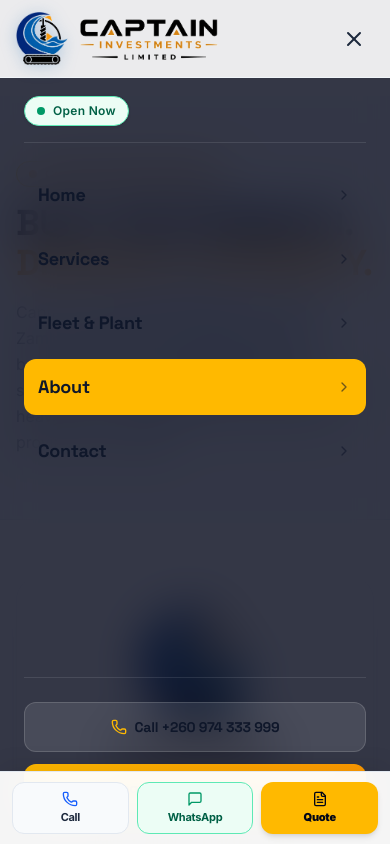
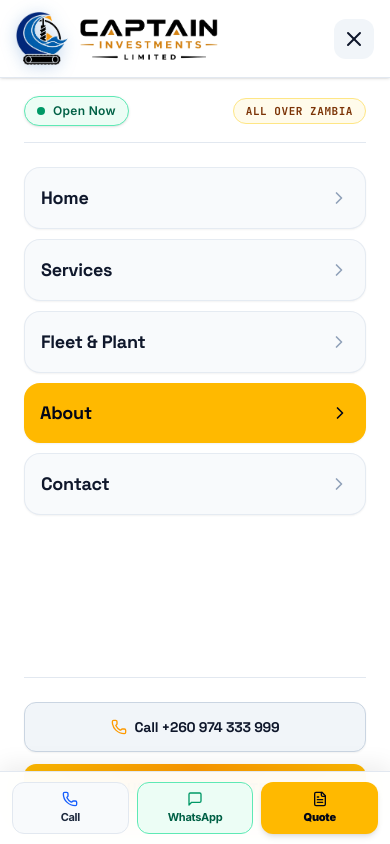
Before and after one commit to varuntejreddy03/captaininvestmentslimited, a Next.js app: page /about in a window 390 px wide. Both pictures are taken after a click on the button "Open Menu". Shown: the top 844 px of the page. Built offline with nearby package versions, Linux system fonts and the light colour scheme.

Commit message:
Fix mobile navbar white theme, link Explore 3D to studio, add 300+ stats in about, and update borehole image

```diff
--- a/app/about/page.tsx
+++ b/app/about/page.tsx
@@ -30,6 +30,47 @@ export default function AboutPage() {
             </h1>
             <p className="text-base sm:text-lg text-slate-600 leading-relaxed">
               Captain Investments Limited is a premier Zambian contractor providing precision borehole drilling, mining exploration soil sampling, water storage tank installations, and heavy earth-moving plant hire across all 10 provinces of Zambia.
+            </p>
+          </div>
+        </div>
+      </section>
+
+      {/* Verified Proven Track Record: 300+ Projects, 300+ Positive Clients, 6+ Years Experience */}
+      <section className="relative z-20 -mt-8 sm:-mt-10 max-w-7xl mx-auto px-4 sm:px-6 lg:px-8">
+        <div className="grid grid-cols-1 sm:grid-cols-3 gap-6 p-6 sm:p-10 rounded-3xl bg-white border border-slate-200 shadow-xl">
+          <div className="text-center p-4 border-b sm:border-b-0 sm:border-r border-slate-100 flex flex-col justify-center">
+            <span className="font-heading text-4xl sm:text-6xl font-black text-amber-500 tracking-tight">
+              300+
+            </span>
+            <span className="font-heading text-lg sm:text-xl font-bold text-slate-900 mt-2">
+              Projects Completed
+            </span>
+            <p className="text-xs sm:text-sm text-slate-500 mt-1 max-w-xs mx-auto">
+              Commercial farm boreholes, mining exploration sampling & major earthworks
+            </p>
+          </div>
+
+          <div className="text-center p-4 border-b sm:border-b-0 sm:border-r border-slate-100 flex flex-col justify-center">
+            <span className="font-heading text-4xl sm:text-6xl font-black text-blue-700 tracking-tight">
+              300+
+            </span>
+            <span className="font-heading text-lg sm:text-xl font-bold text-slate-900 mt-2">
+              Positive Clients
+            </span>
+            <p className="text-xs sm:text-sm text-slate-500 mt-1 max-w-xs mx-auto">
+              Trusted by commercial farm owners, mining operators & civil contractors
+            </p>
+          </div>
+
+          <div className="text-center p-4 flex flex-col justify-center">
+            <span className="font-heading text-4xl sm:text-6xl font-black text-emerald-600 tracking-tight">
+              6+
+            </span>
+            <span className="font-heading text-lg sm:text-xl font-bold text-slate-900 mt-2">
+              Years Experience in Zambia
+            </span>
+            <p className="text-xs sm:text-sm text-slate-500 mt-1 max-w-xs mx-auto">
+              Over half a decade of engineering excellence and nationwide deployment
             </p>
           </div>
         </div>
--- a/app/globals.css
+++ b/app/globals.css
@@ -60,7 +60,6 @@ h1, h2, h3, h4, h5, h6, .font-heading {
   font-family: var(--font-space-grotesk), 'Space Grotesk', -apple-system, BlinkMacSystemFont, "Segoe UI", Roboto, sans-serif !important;
   letter-spacing: -0.015em;
   font-weight: 700;
-  color: inherit;
 }
 
 /* Modern Clean Light Panels */
--- a/app/services/page.tsx
+++ b/app/services/page.tsx
@@ -81,8 +81,8 @@ export default function ServicesPage() {
 
               <div className="lg:col-span-5 relative h-72 sm:h-96 rounded-2xl overflow-hidden border border-slate-200 bg-slate-100 shadow-inner">
                 <Image
-                  src="/images/backhoe-sunset.jpg"
-                  alt="Borehole site operation Zambia"
+                  src="/images/drilling-rig-truck.jpg"
+                  alt="Captain Investments truck-mounted rotary borehole drilling rig in Zambia"
                   fill
                   className="object-cover"
                 />
--- a/components/three/MachineryStudio3D.tsx
+++ b/components/three/MachineryStudio3D.tsx
@@ -164,7 +164,7 @@ export function MachineryStudio3D() {
   }, []);
 
   return (
-    <section className="py-20 bg-slate-50 border-y border-slate-200">
+    <section id="studio" className="py-20 bg-slate-50 border-y border-slate-200 scroll-mt-24">
       <div className="max-w-7xl mx-auto px-4 sm:px-6 lg:px-8">
 
         {/* Section Header */}
--- a/components/ui/Navbar.tsx
+++ b/components/ui/Navbar.tsx
@@ -47,7 +47,9 @@ export function Navbar() {
     <>
       <header
         className={`fixed top-0 left-0 right-0 z-40 transition-all duration-300 ${
-          isHomeHero
+          mobileMenuOpen
+            ? 'bg-white border-b border-slate-200 py-3 text-slate-900 shadow-sm'
+            : isHomeHero
             ? 'bg-black/50 backdrop-blur-md border-b border-white/10 text-white py-3.5'
             : isScrolled
             ? 'bg-white/95 backdrop-blur-md border-b border-slate-200/90 shadow-sm py-2.5 text-slate-900'
@@ -57,7 +59,7 @@ export function Navbar() {
         <div className="max-w-7xl mx-auto px-4 sm:px-6 lg:px-8">
           <div className="flex items-center justify-between gap-4">
             {/* Logo: Inverted white logo over dark hero, dark logo over white background */}
-            <BrandLogo size="md" invert={isHomeHero} />
+            <BrandLogo size="md" invert={isHomeHero && !mobileMenuOpen} />
 
             {/* Desktop Navigation Links */}
             <nav
@@ -141,7 +143,9 @@ export function Navbar() {
                 type="button"
                 onClick={() => setMobileMenuOpen(!mobileMenuOpen)}
                 className={`p-2 rounded-xl transition-colors cursor-pointer ${
-                  isHomeHero
+                  mobileMenuOpen
+                    ? 'text-slate-900 bg-slate-100 hover:bg-slate-200'
+                    : isHomeHero
                     ? 'text-white hover:bg-white/10'
                     : 'text-slate-800 hover:bg-slate-100'
                 }`}
@@ -159,53 +163,58 @@ export function Navbar() {
       <AnimatePresence>
         {mobileMenuOpen && (
           <motion.div
-            initial={{ opacity: 0 }}
-            animate={{ opacity: 1 }}
-            exit={{ opacity: 0 }}
+            initial={{ opacity: 0, y: -8 }}
+            animate={{ opacity: 1, y: 0 }}
+            exit={{ opacity: 0, y: -8 }}
             transition={{ duration: 0.2 }}
-            className="fixed inset-0 z-30 lg:hidden bg-slate-950/80 backdrop-blur-xl flex flex-col justify-between pt-24 pb-8 px-6 overflow-y-auto"
+            className="fixed inset-0 z-30 lg:hidden bg-white text-slate-900 flex flex-col justify-between pt-24 pb-8 px-6 overflow-y-auto shadow-2xl"
           >
             <div className="space-y-6">
-              <div className="border-b border-white/10 pb-4">
+              <div className="border-b border-slate-200 pb-4 flex items-center justify-between">
                 <LiveHoursBadge showTime />
+                <span className="text-[11px] font-mono font-bold text-amber-900 bg-amber-50 border border-amber-200 px-3 py-1 rounded-full uppercase tracking-wider">
+                  All Over Zambia
+                </span>
               </div>
 
-              <nav className="flex flex-col gap-2">
+              <nav className="flex flex-col gap-2.5">
                 {NAV_LINKS.map((link) => {
                   const isActive = pathname === link.href;
                   return (
                     <Link
                       key={link.href}
                       href={link.href}
-                      className={`flex items-center justify-between p-3.5 rounded-xl font-heading text-lg font-bold transition-all ${
+                      className={`flex items-center justify-between p-4 rounded-2xl font-heading text-lg font-bold transition-all shadow-xs ${
                         isActive
-                          ? 'bg-amber-400 text-slate-950 font-black'
-                          : 'text-white hover:bg-white/10'
+                          ? 'bg-amber-400 !text-slate-950 font-black shadow-md'
+                          : 'bg-slate-50 hover:bg-slate-100 !text-slate-900 hover:!text-blue-700 border border-slate-200/80 active:scale-[0.99]'
                       }`}
                     >
-                      <span>{link.label}</span>
-                      <ChevronRight className="w-4 h-4 opacity-60" />
+                      <span className={isActive ? '!text-slate-950 font-black' : '!text-slate-900 font-bold'}>
+                        {link.label}
+                      </span>
+                      <ChevronRight className={`w-5 h-5 ${isActive ? '!text-slate-950' : 'text-slate-400'}`} />
                     </Link>
                   );
                 })}
               </nav>
             </div>
 
-            <div className="pt-6 border-t border-white/10 space-y-3">
+            <div className="pt-6 border-t border-slate-200 space-y-3">
               <a
                 href={BUSINESS_INFO.telLink}
-                className="w-full py-3.5 px-4 rounded-xl font-heading font-bold text-sm text-white bg-white/10 hover:bg-white/15 flex items-center justify-center gap-2 border border-white/15 transition-colors"
+                className="w-full py-3.5 px-4 rounded-xl font-heading font-bold text-sm !text-slate-900 bg-slate-100 hover:bg-slate-200 flex items-center justify-center gap-2 border border-slate-300 transition-colors shadow-xs"
               >
-                <Phone className="w-4 h-4 text-amber-400" />
-                <span>Call {BUSINESS_INFO.phone}</span>
+                <Phone className="w-4 h-4 text-amber-500" />
+                <span className="font-bold">Call {BUSINESS_INFO.phone}</span>
               </a>
 
               <Link
                 href="/contact"
-                className="w-full py-3.5 px-4 rounded-xl font-heading font-bold text-sm text-slate-950 bg-gradient-to-r from-amber-400 to-amber-500 hover:from-amber-300 hover:to-amber-400 flex items-center justify-center gap-2 shadow-lg transition-all"
+                className="w-full py-3.5 px-4 rounded-xl font-heading font-bold text-sm !text-slate-950 bg-gradient-to-r from-amber-400 via-amber-500 to-amber-400 hover:from-amber-300 hover:to-amber-400 flex items-center justify-center gap-2 shadow-md transition-all active:scale-95"
               >
-                <span>Request a Free Quote</span>
-                <ChevronRight className="w-4 h-4" />
+                <span className="font-bold uppercase tracking-wider">Request a Free Quote</span>
+                <ChevronRight className="w-4 h-4 !text-slate-950" />
               </Link>
             </div>
           </motion.div>
--- a/components/ui/StatsBar.tsx
+++ b/components/ui/StatsBar.tsx
@@ -10,12 +10,11 @@ import { Shield, Award, CheckCircle2, Clock } from 'lucide-react';
  * behind the SHOW_STATS_COUNTERS feature flag until verified by Captain Investments Limited.
  */
 export function StatsBar() {
-  // TODO_CLIENT_TO_CONFIRM: When client confirms verified numbers, enable SHOW_STATS_COUNTERS in lib/constants.ts
-  const unconfirmedPlaceholderMetrics = [
-    { label: 'Years of Operation', value: '5+', comment: 'TODO_CLIENT_TO_CONFIRM: Exact incorporation year' },
-    { label: 'Boreholes Completed', value: '350+', comment: 'TODO_CLIENT_TO_CONFIRM: Total completed borehole tally' },
-    { label: 'Heavy Machinery in Fleet', value: '11', comment: 'TODO_CLIENT_TO_CONFIRM: 11 verified fleet units' },
-    { label: 'Operator Safety Compliance', value: '100%', comment: 'TODO_CLIENT_TO_CONFIRM: Safety audit rating' },
+  const verifiedClientMetrics = [
+    { label: 'Projects Completed', value: '300+' },
+    { label: 'Positive Clients', value: '300+' },
+    { label: 'Years in Zambia', value: '6+' },
+    { label: 'Specialized Fleet Units', value: '11' },
   ];
 
   return (
@@ -24,7 +23,7 @@ export function StatsBar() {
         {FEATURE_FLAGS.SHOW_STATS_COUNTERS ? (
           /* Feature Flag ON: Render Verified Counters */
           <div className="grid grid-cols-2 md:grid-cols-4 gap-6 text-center">
-            {unconfirmedPlaceholderMetrics.map((stat, idx) => (
+            {verifiedClientMetrics.map((stat, idx) => (
               <div key={idx} className="space-y-1">
                 <span className="font-heading text-3xl sm:text-5xl font-bold text-amber-500">
                   {stat.value}
--- a/lib/constants.ts
+++ b/lib/constants.ts
@@ -64,7 +64,7 @@ export const BUSINESS_INFO = {
  * Feature Flags
  */
 export const FEATURE_FLAGS = {
-  SHOW_STATS_COUNTERS: false,
+  SHOW_STATS_COUNTERS: true,
   ENABLE_3D_WEBGL: true,
   ENABLE_CUSTOM_CURSOR: false,
   ENABLE_SMOOTH_SCROLL: false,
```
Also changed, not shown: components/ui/HeroSection.tsx (+8 -5 lines).
